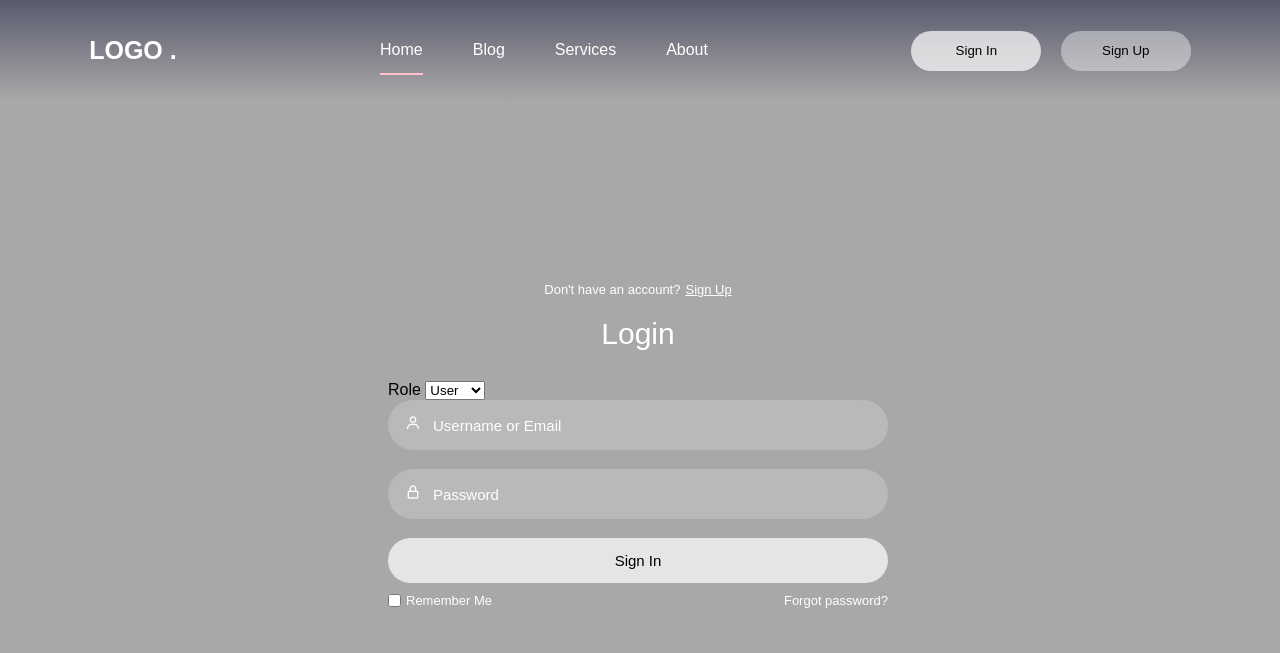
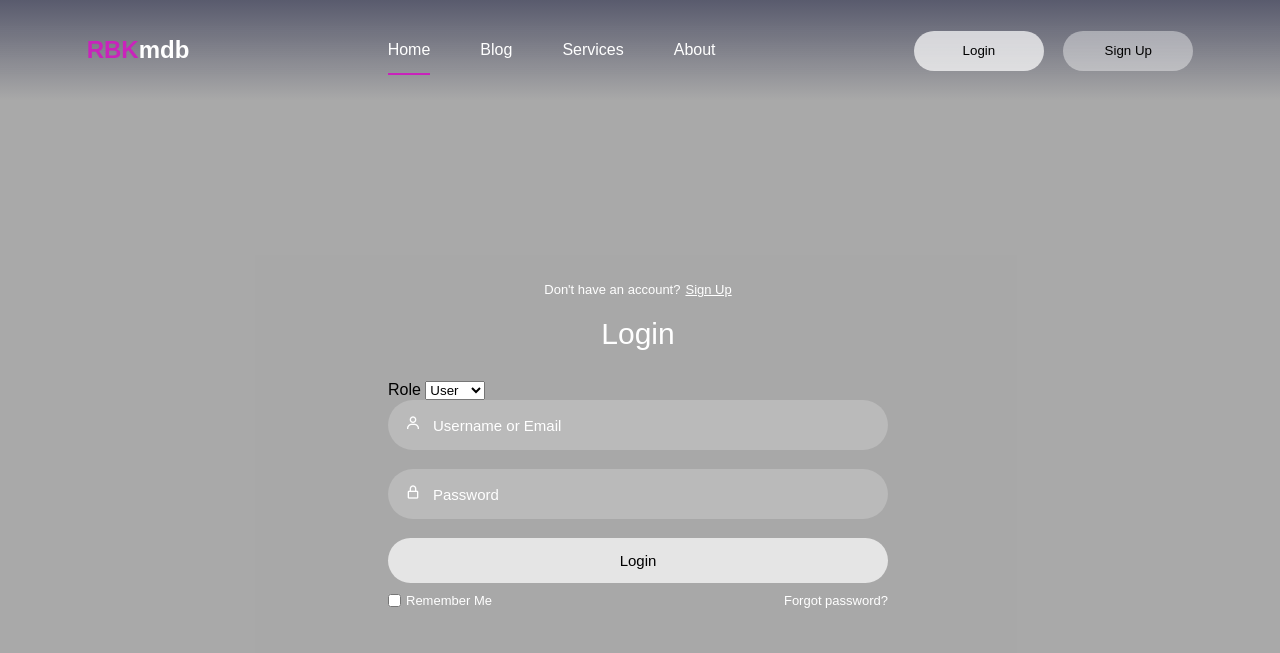
Before and after one commit to RBKmdb/duoproject, a plain HTML site: page login/login.html in a window 1280 px wide. Drawn offline with nearby package versions, Linux system fonts and the light colour scheme.

Commit message:
role done login done logo done

```diff
--- a/login/login.css
+++ b/login/login.css
@@ -4,12 +4,12 @@
     box-sizing: border-box;
     font-family: 'Poppins', sans-serif;
 }
-body{
-    /* background: url("images/1.jpg"); */
-    background-size: cover;
-    background-repeat: no-repeat;
-    background-attachment: fixed;
-    overflow: hidden;
+
+strong{
+    color: rgb(201, 35, 187);
+}
+h1{
+    color: white;
 }
 .wrapper{
     display: flex;
@@ -48,7 +48,7 @@ body{
     margin: 0 25px;
 }
 .link:hover, .active{
-    border-bottom: 2px solid pink;
+    border-bottom: 2px solid rgb(201, 35, 187);
 }
 .nav-button .btn{
     width: 130px;
--- a/login/login.html
+++ b/login/login.html
@@ -12,7 +12,7 @@
  <div class="wrapper">
     <nav class="nav">
         <div class="nav-logo">
-            <p>LOGO .</p>
+            <h1><strong>RBK</strong>mdb</h1>
         </div>
         <div class="nav-menu" id="navMenu">
             <ul>
@@ -23,7 +23,7 @@
             </ul>
         </div>
         <div class="nav-button">
-            <button class="btn white-btn" id="loginBtn" onclick="login()">Sign In</button>
+            <button class="btn white-btn" id="loginBtn" onclick="login()">Login</button>
             <button class="btn" id="registerBtn" onclick="register()">Sign Up</button>
         </div>
 
@@ -55,7 +55,7 @@
             </div>
 
             <div class="input-box">
-                <input type="button" id="log" class="submit" value="Sign In">
+                <input type="button" id="log" class="submit" value="Login">
             </div>
             <div class="two-col">
                 <div class="one">
```
